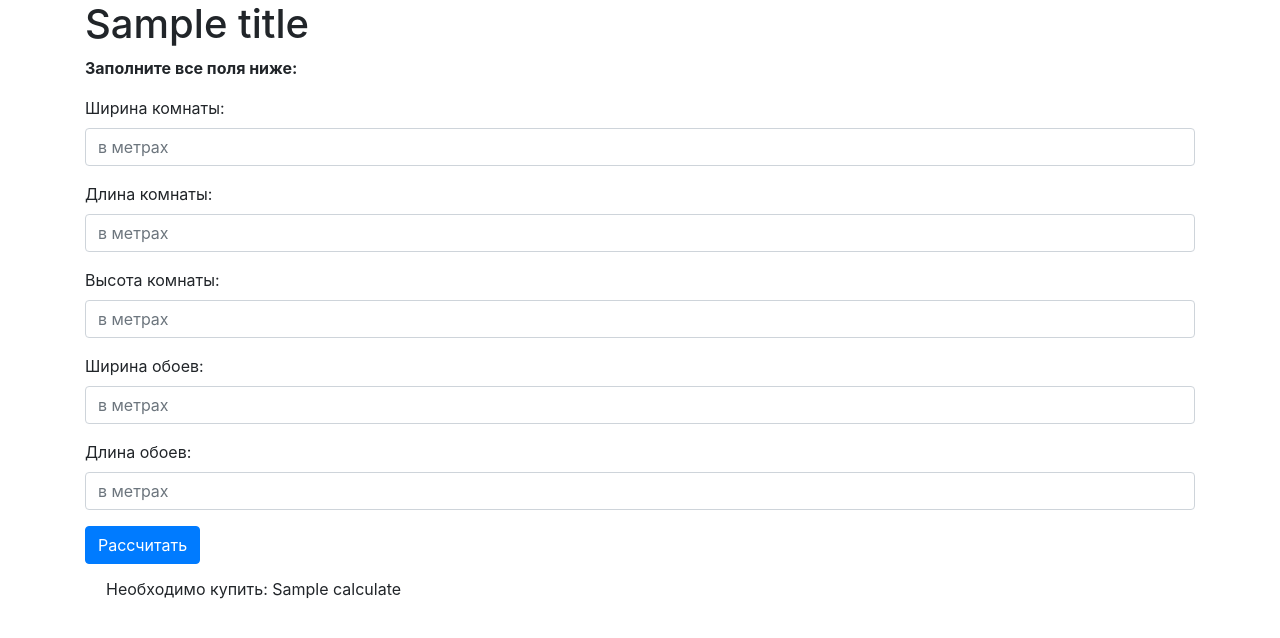
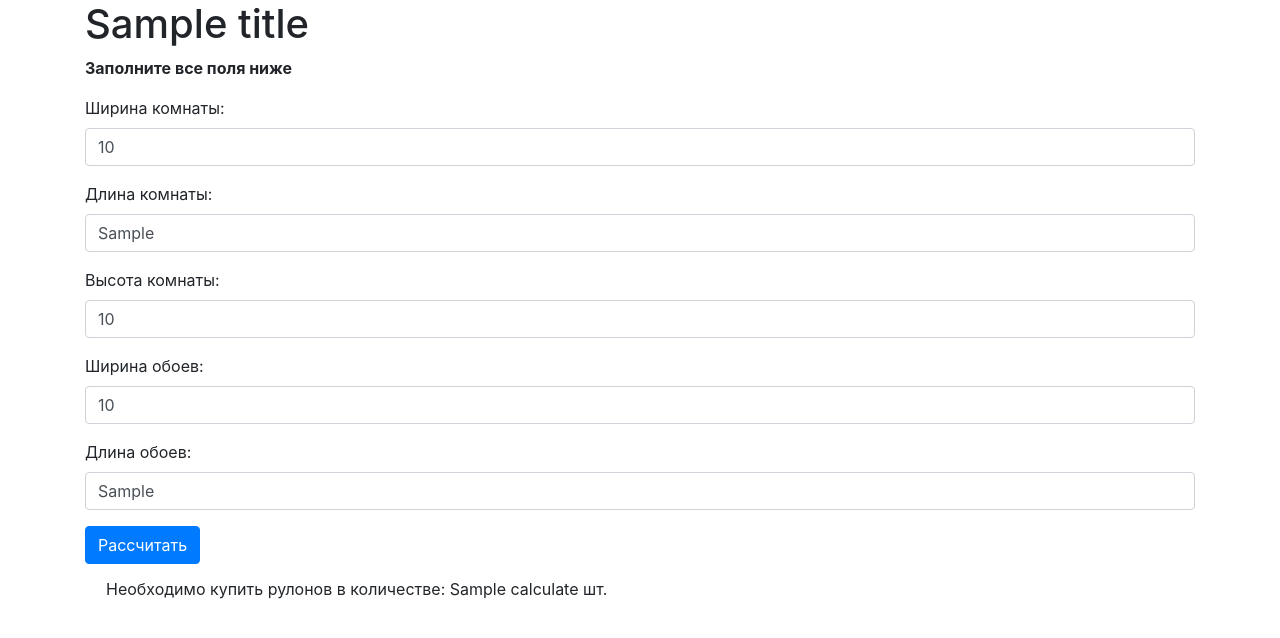
Before and after one commit to ayrat-l/wallpapers-calculation-web, a Flask app: template templates/index.html in a window 1280 px wide. Shown: the top 638 px of the page. Run offline with Flask 2, Linux system fonts and the light colour scheme; the template is opened without the code that fills it: most values are stand-ins (such as "Sample title", 1, 10 or a date in 2020); some libraries are stand-ins or nearby versions.

Commit message:
#fixed 2

```diff
--- a/templates/index.html
+++ b/templates/index.html
@@ -14,32 +14,32 @@
     <div class="row">
         <div class="col">
             <h1>{{title}}</h1>
-            <b><p>Заполните все поля ниже: </p></b>
+            <b><p>Заполните все поля ниже</p></b>
             <form>
                 <div class="form-group">
                 <label for="">Ширина комнаты:</label>
-                <input name="width_room" class="form-control" type="text" placeholder="в метрах" required>
+                <input name="width_room" class="form-control" type="text" value="{{width_room}}" placeholder="в метрах" required>
                 </div>
                 <div class="form-group">
                 <label for="">Длина комнаты:</label>
-                <input name="length_room" class="form-control" type="text" placeholder="в метрах" required>
+                <input name="length_room" class="form-control" type="text" value="{{length_room}}" placeholder="в метрах" required>
                 </div>
                 <div class="form-group">
                 <label for="">Высота комнаты:</label>
-                <input name="height_room" class="form-control" type="text" placeholder="в метрах" required>
+                <input name="height_room" class="form-control" type="text" value="{{height_room}}" placeholder="в метрах" required>
                 </div>
                 <div class="form-group">
                 <label for="">Ширина обоев:</label>
-                <input name="width_wallpapers" class="form-control" type="text" placeholder="в метрах" required>
+                <input name="width_wallpapers" class="form-control" type="text" value="{{width_wallpapers}}" placeholder="в метрах" required>
                 </div>
                 <div class="form-group">
                 <label for="">Длина обоев:</label>
-                <input name="length_wallpapers" class="form-control" type="text" placeholder="в метрах" required>
+                <input name="length_wallpapers" class="form-control" type="text" value="{{length_wallpapers}}" placeholder="в метрах" required>
                 </div>
                 <button class="btn btn-primary">Рассчитать</button>
             </form>
             {% if calculate %}
-            <div class="alert alert-{{level}}">Необходимо купить: {{calculate}}</div>
+            <div class="alert alert-{{level}}">Необходимо купить рулонов в количестве: {{calculate}} шт.</div>
             {% endif %}
         </div>
     </div>
```
